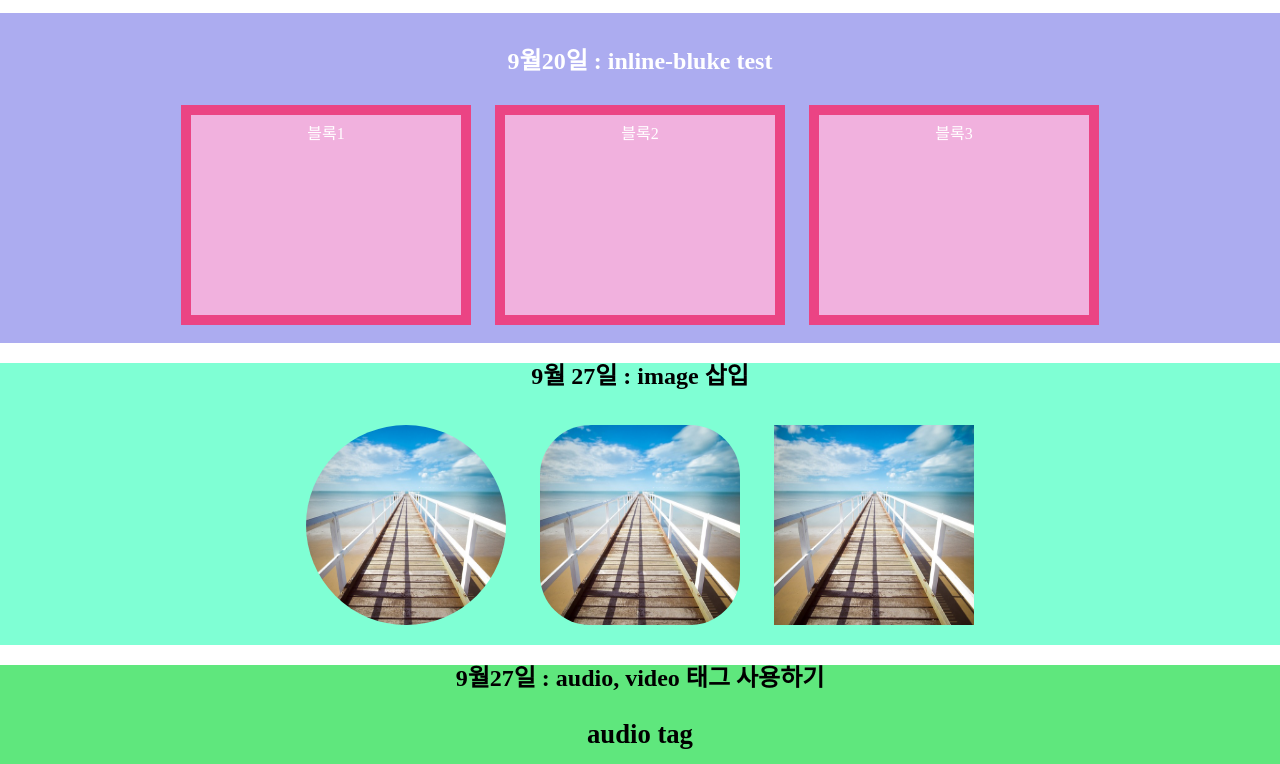
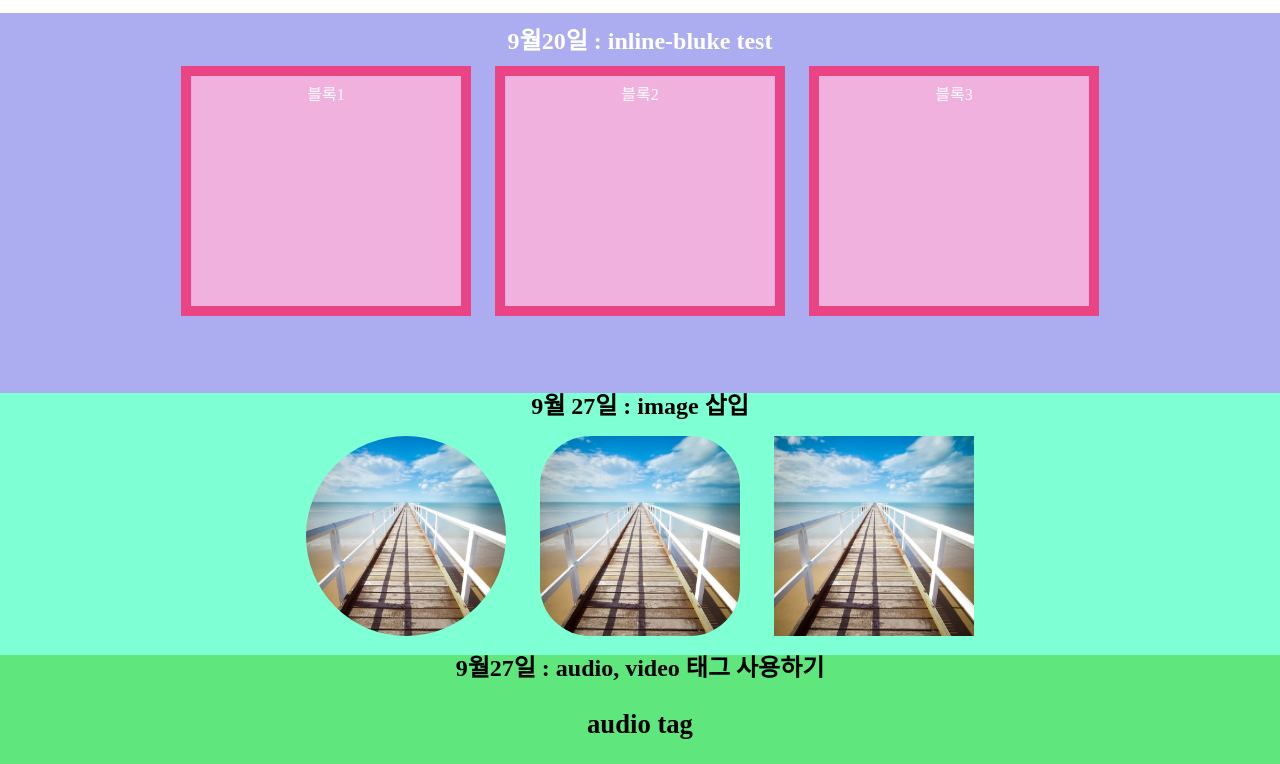
Before and after one commit to Ohjihyun599/daelim2019-2, a plain HTML site: page index.html in a window 1280 px wide. Shown: the part 94-858 px from the top of the page. Drawn offline with nearby package versions, Linux system fonts and the light colour scheme.

Commit message:
gitflow-release-stash: v0.5.0

```diff
--- a/main.css
+++ b/main.css
@@ -1,4 +1,11 @@
 /* v0.2.0 */
+body {
+  margin: 0px;
+}
+h2 {
+  margin: 0px;
+}
+
 ul {
     width: 800px;
     height: 60px;
@@ -24,7 +31,7 @@ ul li a {
     background-color: rgb(172, 172, 240);
     color: rgb(255, 255, 255);
     text-align: center;
-    height: 300px;
+    height: 350px;
     padding: 15px;
 }
 
@@ -49,7 +56,6 @@ section div {
     background: rgb(82, 219, 212);
     padding: 50px;
     border: 3px;
-    display: inline;
 }
 
 /* v0.1.0 */
```
Also changed, not shown: 1 other file.
